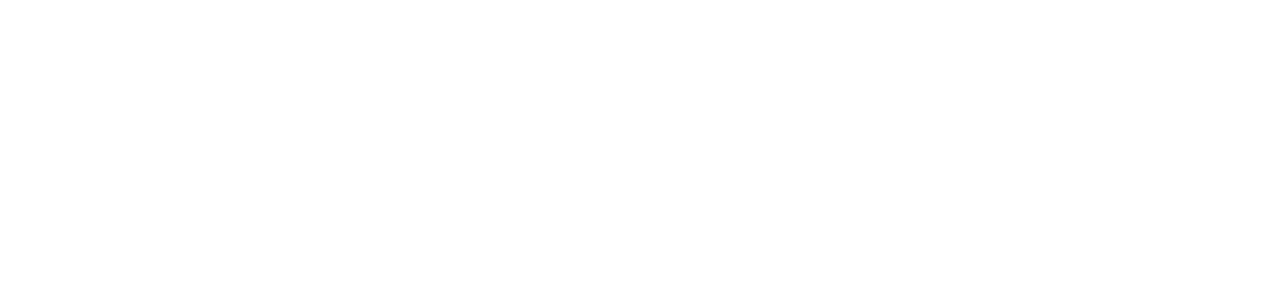
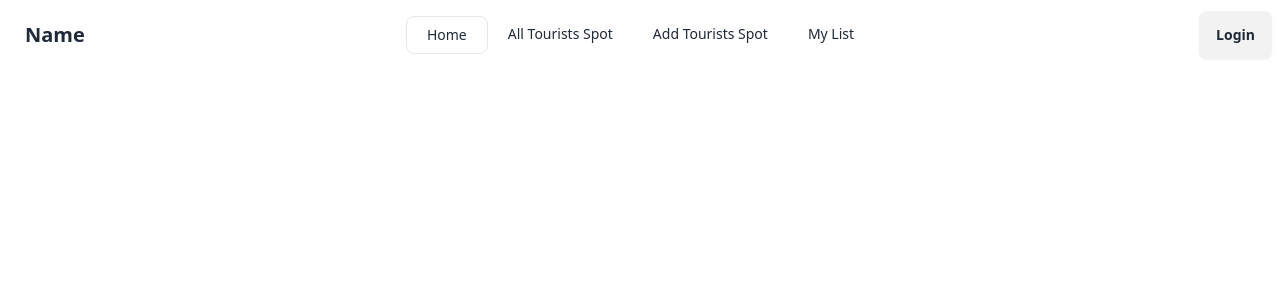
Before and after one commit to OHshajim/SAFAR-Client, a React (Vite) app: page / in a window 1280 px wide. Shown: the top 300 px of the page. Built offline with nearby package versions, Linux system fonts and the light colour scheme.

Commit message:
navber add

```diff
--- a/src/assets/Components/Navbar.jsx
+++ b/src/assets/Components/Navbar.jsx
@@ -1,7 +1,59 @@
+import { NavLink } from "react-router-dom";
+
 const Navbar = () => {
+    const links = <>
+        <NavLink to="/"
+         className={({ isActive, isPending }) =>
+            isPending ? "pending" : isActive ? "active border px-5 py-2 rounded-lg " : " px-5 py-2 rounded-lg"
+        }
+        ><li>Home</li></NavLink>
+
+        <NavLink to="/all"
+         className={({ isActive, isPending }) =>
+            isPending ? "pending" : isActive ? "active border px-5 py-2 rounded-lg" : " px-5 py-2 rounded-lg"
+        }
+        ><li>All Tourists Spot</li></NavLink>
+
+        <NavLink to="/add"
+        className={({ isActive, isPending }) =>
+            isPending ? "pending" : isActive ? "active border px-5 py-2 rounded-lg" : " px-5 py-2 rounded-lg"
+        }
+        ><li>Add Tourists Spot</li></NavLink>
+
+        <NavLink to="/my"
+         className={({ isActive, isPending }) =>
+            isPending ? "pending" : isActive ? "active border px-5 py-2 rounded-lg" : " px-5 py-2 rounded-lg"
+        }
+        ><li>My List</li></NavLink>
+
+    </>
     return (
         <div>
-
+            <div className="navbar bg-base-100">
+                <div className="navbar-start">
+                    <div className="dropdown">
+                        <div tabIndex={0} role="button" className="btn btn-ghost lg:hidden">
+                            <svg xmlns="http://www.w3.org/2000/svg" className="h-5 w-5" fill="none" viewBox="0 0 24 24" stroke="currentColor"><path strokeLinecap="round" strokeLinejoin="round" strokeWidth="2" d="M4 6h16M4 12h8m-8 6h16" /></svg>
+                        </div>
+                        <ul tabIndex={0} className="menu menu-sm dropdown-content mt-3 z-[1] p-2 shadow bg-base-100 rounded-box w-52">
+                            {
+                                links
+                            }
+                        </ul>
+                    </div>
+                    <a className="btn btn-ghost text-xl">Name</a>
+                </div>
+                <div className="navbar-center hidden lg:flex">
+                    <ul className="menu menu-horizontal px-1">
+                        {
+                            links
+                        }
+                    </ul>
+                </div>
+                <div className="navbar-end">
+                    <a className="btn">Login</a>
+                </div>
+            </div>
         </div>
     );
 };
```
